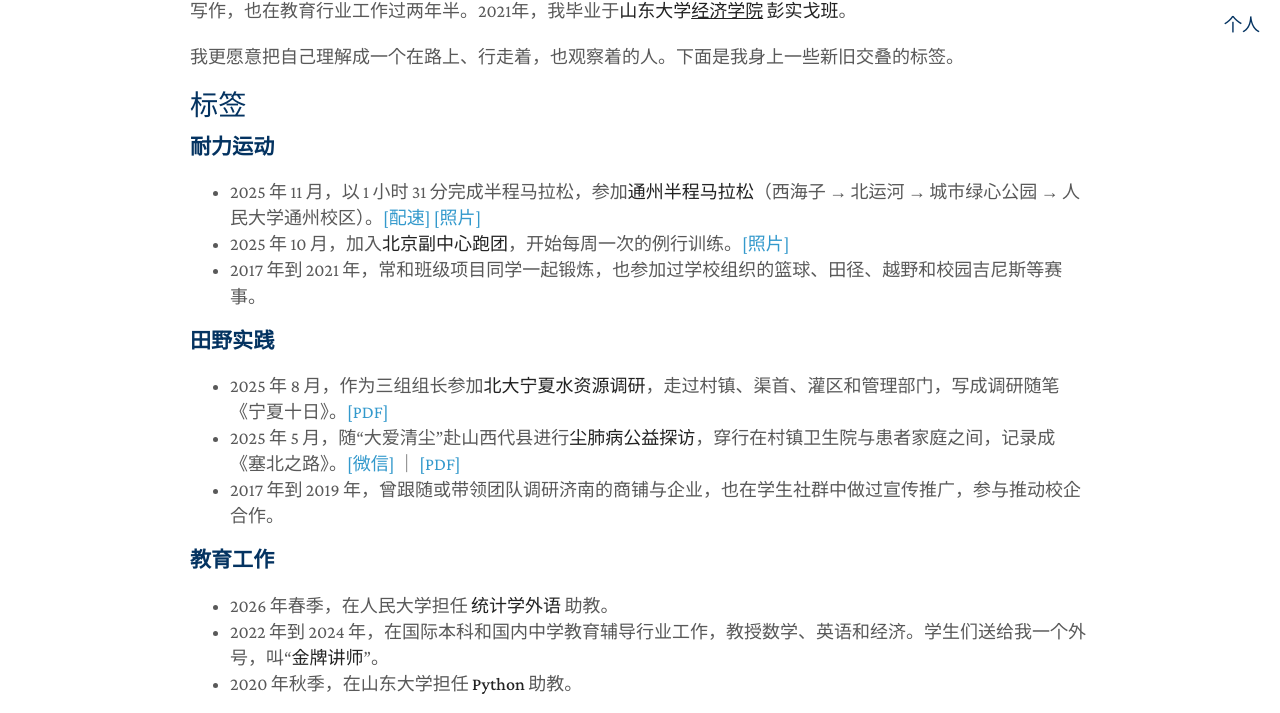
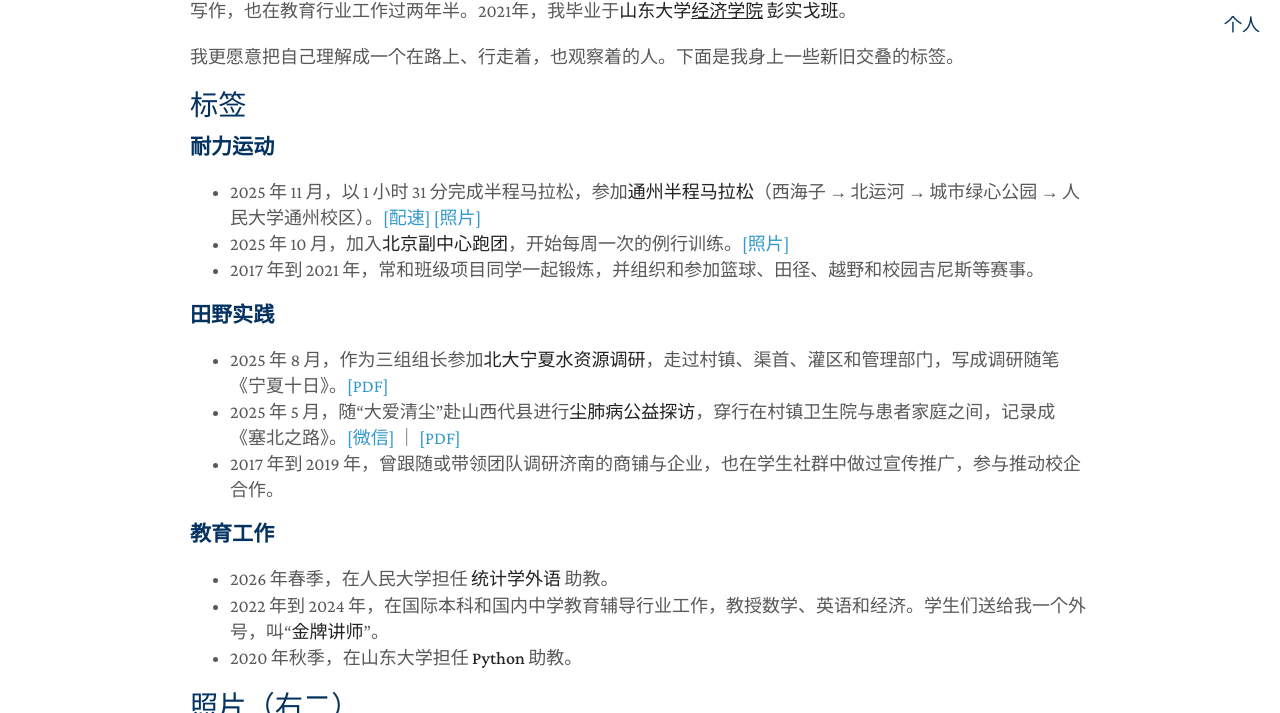
Before and after one commit to zhangming4153/zhangming4153.github.io, a Jekyll site: the page built from cn/index.md, in a window 1280 px wide and 900 px high, scrolled down 864 px, cut to the strip 0-713 px from the top of the window. Built offline with Jekyll 4.4.1, drawn with Linux system fonts in a browser that asks for light colours; a style sheet for code colours, icons or effects is not loaded.

Commit message:
Update index.md

```diff
--- a/cn/index.md
+++ b/cn/index.md
@@ -16,7 +16,7 @@ title: 章明
 ### 耐力运动
 - 2025 年 11 月，以 1 小时 31 分完成半程马拉松，参加**通州半程马拉松**（西海子 → 北运河 → 城市绿心公园 → 人民大学通州校区）。[[配速]](/assets/tongz_semimara.jpg) [[照片]](/assets/tongz_semimara_profile.jpg)
 - 2025 年 10 月，加入**北京副中心跑团**，开始每周一次的例行训练。[[照片]](/assets/tongz_group.png)
-- 2017 年到 2021 年，常和班级项目同学一起锻炼，也参加过学校组织的篮球、田径、越野和校园吉尼斯等赛事。
+- 2017 年到 2021 年，常和班级项目同学一起锻炼，并组织和参加篮球、田径、越野和校园吉尼斯等赛事。
 
 ### 田野实践
 - 2025 年 8 月，作为三组组长参加**北大宁夏水资源调研**，走过村镇、渠首、灌区和管理部门，写成调研随笔《宁夏十日》。[[PDF]](/assets/Ningxia.pdf)
```
